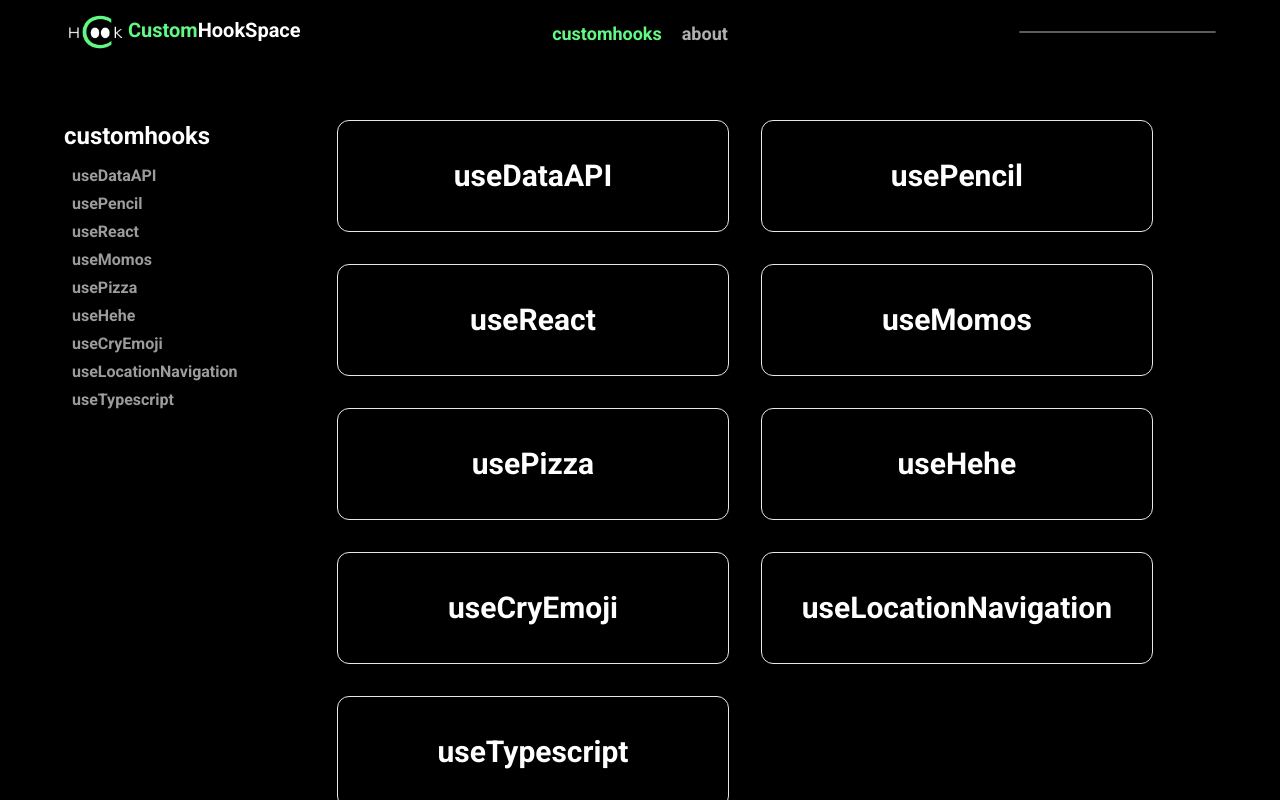
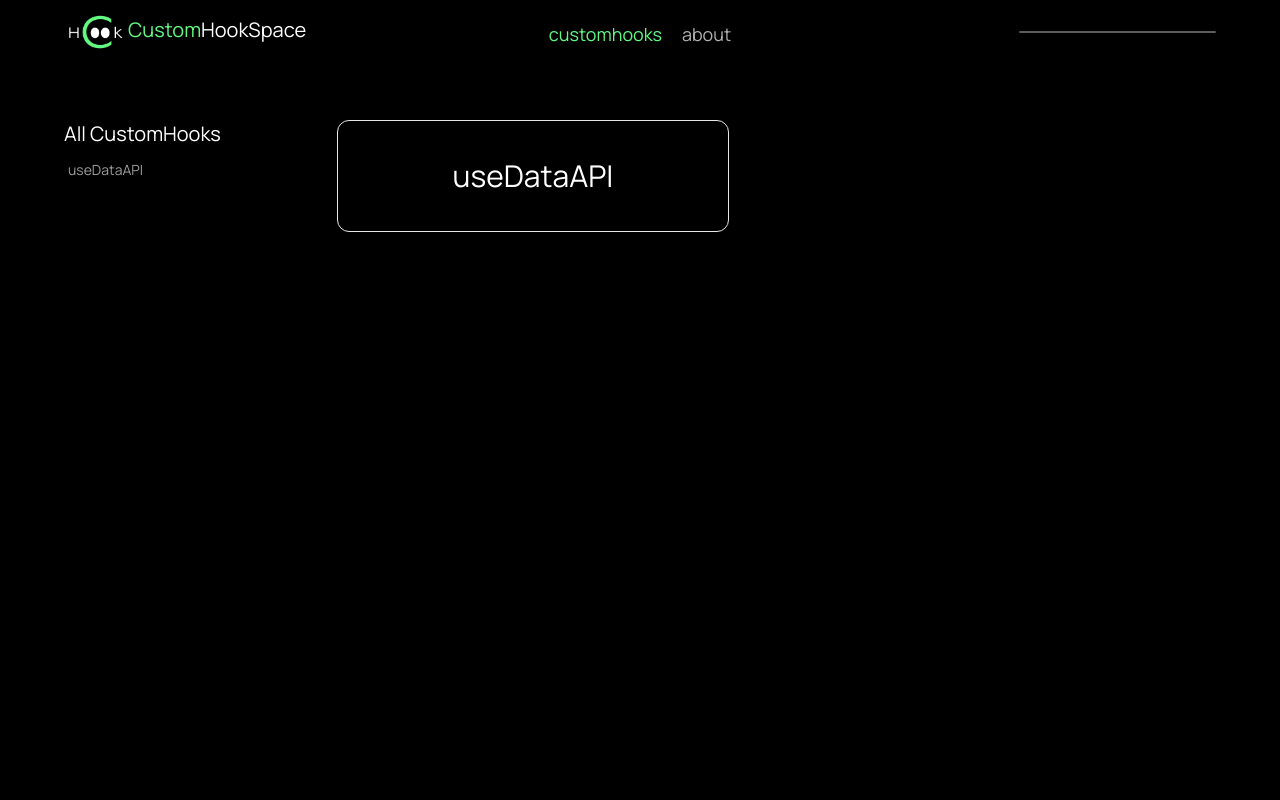
Before and after one commit to vinayisactive/useCustomHookSpace, a Next.js app: page /customhooks in a window 1280 px wide. Built offline with nearby package versions, Linux system fonts and the light colour scheme.

Commit message:
UI changes 🌱, API route fixes 🔨

```diff
--- a/app/(pages)/customhooks/[slug]/page.tsx
+++ b/app/(pages)/customhooks/[slug]/page.tsx
@@ -1,23 +1,50 @@
 import React from "react";
 import CodeSnippet from "@/app/component/CodeSnippet/CodeSnippet";
+import { parse, serialize } from "parse5";
 
-const page = async () => {
-  const raw = await fetch("https://usecustomhookspace.vercel.app/api/hooks", {
-    next: { revalidate: 7200 },
+const page = async ({ params }: { params: { slug: string } }) => {
+  try {
+    const raw = await fetch("https://usecustomhookspace.vercel.app/api/hook", {
+      method: "POST",
+      headers: { "Content-Type": "application/json" },
+      body: JSON.stringify({ hookname: params.slug }),
+      next: { revalidate: 0 },
     });
-  const fresh = await raw.json();
-  const { primarylang, hookname, description } = fresh.data[0];
+
+    if (!raw.ok) {
+      throw new Error(`Failed to fetch hook: ${raw.statusText}`);
+    }
+
+    const jsonData = await raw.json();
+    const data = jsonData?.hook;
+    const { description } = data;
+
+    const parsedHTML = parse(description);
+    const serializedHTML = serialize(parsedHTML);
 
     return (
-    <div className="w-full h-full text-white flex flex-col items-center gap-10 pt-14 overflow-y-scroll lg:pr-4">
+      <div className="w-full h-full text-white flex flex-col items-center gap-10 pt-14 overflow-y-scroll lg:pr-4 scroll-smooth pb-14">
         <div className="w-full flex flex-col gap-3 px-6 lg:px-0 text-white">
-        <h1 className="text-4xl"> ▸ {hookname}</h1>
-        <p className="text-lg text-[#8e8e8e]">{description}</p>
+          <h1 className="text-4xl"> ▸{data?.hookname}</h1>
+          <div
+            dangerouslySetInnerHTML={{ __html: serializedHTML }}
+            className="text-lg text-[#8e8e8e]"
+          />
         </div>
 
-      <CodeSnippet primaryLang={primarylang} hookname={hookname} />
+        <CodeSnippet
+          primaryLang={data?.primarylang}
+          hookname={data?.hookname}
+        />
       </div>
     );
+  } catch (err) {
+    return (
+      <div className=" w-full h-full flex justify-center items-center text-3xl text-white">
+        Oops! maybe your internet..
+      </div>
+    );
+  }
 };
 
 export default page;
--- a/app/(pages)/customhooks/page.tsx
+++ b/app/(pages)/customhooks/page.tsx
@@ -10,7 +10,7 @@ const page = () => {
             <div key={hook}className=" group w-[90%] md:w-[45%] border h-28 flex justify-center items-center rounded-xl text-3xl relative overflow-hidden hover:cursor-pointer">
               <div className=" absolute top-0 left-0 h-full w-[0%] group-hover:w-full transition-all duration-500 delay-50 bg-[#121212bd] z-0"></div>
               <Link href={`/customhooks/${hook}`} className="w-full h-full z-[100000] flex justify-center items-center">
-                <div >{hook}</div>
+                <div className="group-hover:text-[#62F983]" >{hook}</div>
               </Link>
             </div>
           );
--- a/app/api/hook/route.ts
+++ b/app/api/hook/route.ts
@@ -6,10 +6,12 @@ export const POST = async (request: NextRequest) => {
   try {
     await connectMongoDB();
     const { hookname } = await request.json();
+    console.log(hookname);
 
-    const hook = await customhooks.findOne({ "hookname": hookname });
 
-    return NextResponse.json({ hook: hook });
+    // const hook = await customhooks.findOne({ "hookname": hookname });
+
+    // return NextResponse.json({ hook: hook });
   } catch (error) {
     return NextResponse.json({ error: error }, { status: 500 });
   }
--- a/app/component/navbar/navbar.tsx
+++ b/app/component/navbar/navbar.tsx
@@ -1,21 +1,17 @@
-'use client'
+"use client";
 
 import React from "react";
 import Image from "next/image";
 import uchslogo from "../../../public/uchslogo.png";
 import Link from "next/link";
-import { usePathname } from 'next/navigation'
-
+import { usePathname } from "next/navigation";
 
 const Navbar = () => {
-
   const router = usePathname();
-    const findRoute = router.split("/").at(1)
-
+  const findRoute = router.split("/").at(1);
 
   return (
     <div className=" w-full bg-[#0000007e] flex justify-between items-center px-6 lg:px-16 z-[1000]">
-
       <div className=" w-1/2 md:w-1/3 flex justify-between items-center">
         <Link href="/">
           <div className="flex justify-start items-center">
@@ -30,20 +26,27 @@ const Navbar = () => {
       <div className="w-1/2 md:1/3 flex justify-center items-center">
         <ul className="flex gap-5 items-center mt-1">
           <li className={`text-[#fbfbfbb3] text-lg hover:text-white`}>
-                        <Link className={`${findRoute === "customhooks" ? "active" : ""}`} href={"/customhooks/useDataAPI"}>customhooks</Link>
+            <Link
+              className={`${findRoute === "customhooks" ? "active" : ""}`}
+              href={"/customhooks"}
+            >
+              customhooks
+            </Link>
           </li>
 
-
           <li className="text-[#fbfbfbb3] text-lg hover:text-white">
-                        <Link className={`${findRoute === "about" ? "active" : ""}`} href="/about">about</Link>
+            <Link
+              className={`${findRoute === "about" ? "active" : ""}`}
+              href="/about"
+            >
+              about
+            </Link>
           </li>
         </ul>
       </div>
 
       <div className=" w-1/3 hidden md:flex justify-end items-center">
-                <div className="w-[60%] border border-[#d1d1d170] rounded-xl">
-
-                </div>
+        <div className="w-[60%] border border-[#d1d1d170] rounded-xl"></div>
       </div>
     </div>
   );
--- a/app/component/sidebar/sidebar.tsx
+++ b/app/component/sidebar/sidebar.tsx
@@ -11,15 +11,15 @@ const Sidebar =  () => {
   return (
     <div className="w-full h-[92vh] flex flex-col justify-between gap-3 text-white pb-5 ml-2 pt-14">
         <Link href={"/customhooks"}>
-           <h1 className="text-2xl">customhooks</h1>
+           <h1 className="text-xl hover:text-[#62F983] hover:pl-2 hover:scale-[10px] transition-all delay-50">All CustomHooks</h1>
         </Link>
 
-      <ul className="w-full h-[98%] flex flex-col gap-1 overflow-y-auto pl-2">
+      <ul className="w-full h-[98%] flex flex-col gap-3 overflow-y-auto pl-1">
         {hooks?.map((hook,i: any) => {
           return (
-            <li className="text-[#ffffff9c] text-md hover:text-[#62F983] hover:pl-2 hover:scale-[10px] transition-all delay-150 " key={`hook${i*5}`}>
+            <li className="text-[#ffffff9c] text-sm hover:text-[#62F983] hover:pl-2 hover:scale-[10px] transition-all delay-50 " key={`hook${i*5}`}>
               <Link className={`${findRoute === `${hook}` ? "active2" : ""}`} href={`/customhooks/${hook}`}>
-                {hook}
+              {hook}
               </Link>
             </li>
           );
--- a/app/globals.css
+++ b/app/globals.css
@@ -30,3 +30,8 @@
   .active2{
     color: white
   }
+
+  .boldclass{
+    color: white;
+    font-size: 40px;
+  }
--- a/app/layout.tsx
+++ b/app/layout.tsx
@@ -1,10 +1,10 @@
 import type { Metadata } from "next";
-import { Roboto } from "next/font/google";
+import { Manrope } from "next/font/google";
 import "./globals.css";
-import Navbar from "./component/navbar/navbar";
+import Navbar from './component/Navbar/Navbar'
 
-const inter = Roboto({
-  weight: '700',
+const inter = Manrope({
+  weight: '400',
   subsets: ['latin'],
 })
 
--- a/models/customhookmodel.ts
+++ b/models/customhookmodel.ts
@@ -25,11 +25,6 @@ const hookSchema = new Schema<HookDocument, HookModel>({
     required: true,
     unique: true,
  },
- secondarylang: {
-    type: String,
-    required: true,
-    unique: true,
- },
 }, {
  timestamps: true,
 });
--- a/package.json
+++ b/package.json
@@ -9,9 +9,11 @@
     "lint": "next lint"
   },
   "dependencies": {
+    "cheerio": "^1.0.0-rc.12",
     "mongodb": "^6.3.0",
     "mongoose": "^8.1.1",
     "next": "14.1.0",
+    "parse5": "^7.1.2",
     "react": "^18",
     "react-dom": "^18",
     "react-icons": "^5.0.1",
--- a/static/hooks.ts
+++ b/static/hooks.ts
@@ -1 +1 @@
-export const hooks = ["useDataAPI", "usePencil", "useReact", "useMomos", "usePizza", "useHehe", "useCryEmoji", "useLocationNavigation", "useTypescript"];
+export const hooks = ["useDataAPI",];
```
Also changed, not shown: app/(pages)/customhooks/layout.tsx (indentation only), 1 other file (tests, documents, lock files or other folders). Lines whose indentation alone changed are shown as unchanged.
